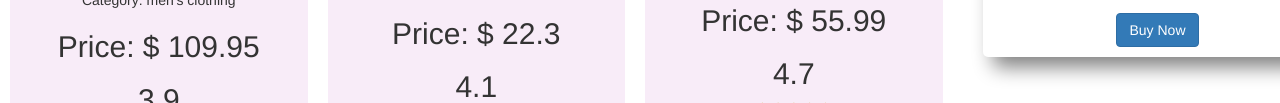
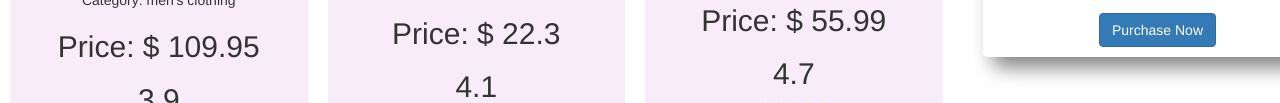
Before and after one commit to Robin-hawlader/ranga-store-new, a plain HTML site: page index.html in a window 1280 px wide. Shown: the part 445-548 px from the top of the page. Drawn offline with nearby package versions, Linux system fonts and the light colour scheme.

Commit message:
purchase added

```diff
--- a/index.html
+++ b/index.html
@@ -83,7 +83,7 @@
             </tbody>
           </table>
           <div class="parces text-center">
-            <button class="btn btn-primary text-center">Buy Now</button>
+            <button class="btn btn-primary text-center">Purchase Now</button>
           </div>
         </div>
       </div>
```
